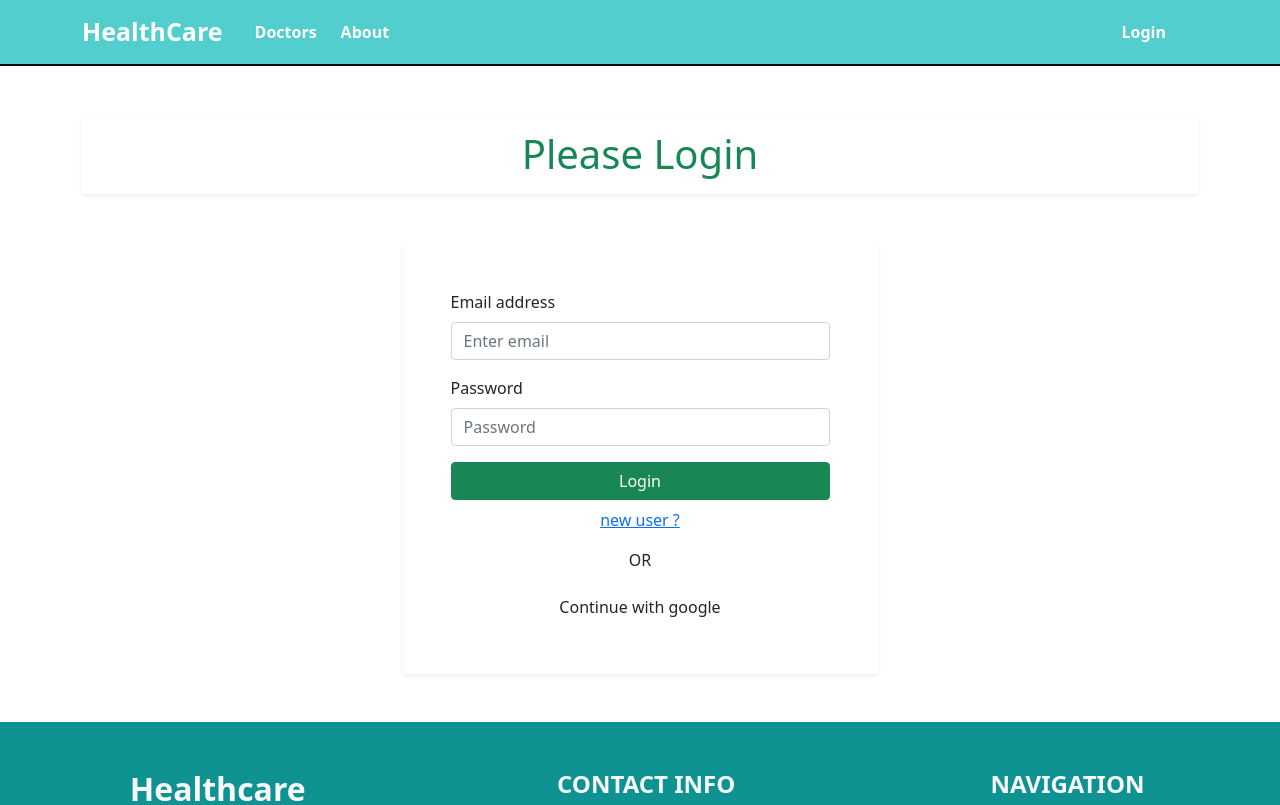
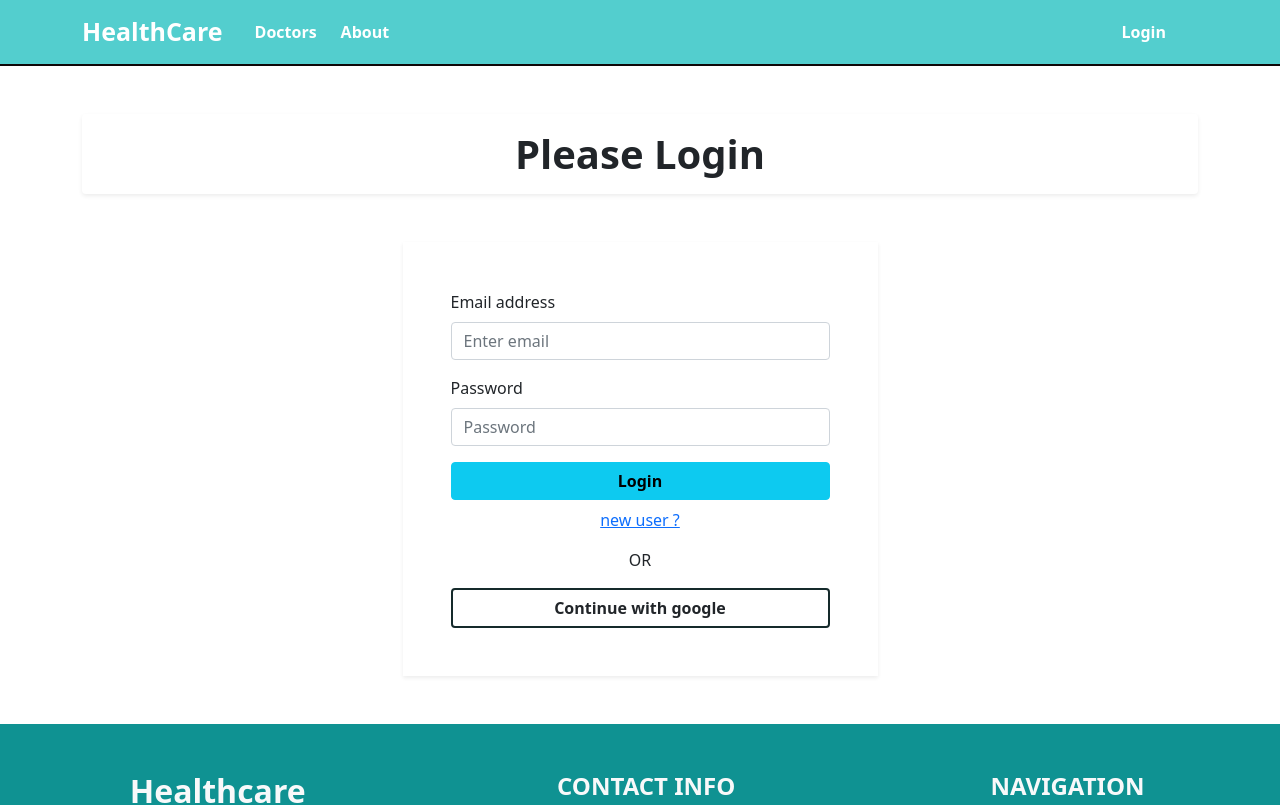
Before and after one commit to saiedanwar7/healthcare-website, a React (Create React App) app: page /login in a window 1280 px wide. Shown: the top 805 px of the page. Built offline with nearby package versions, Linux system fonts and the light colour scheme; no server answers.

Commit message:
initial updates

```diff
--- a/src/Hooks/useFirebase.js
+++ b/src/Hooks/useFirebase.js
@@ -153,9 +153,10 @@ const useFirebase = () =>{
         console.log(error);
         setError("Your Email & Password Is Worng");
     })
-  }
 
 
+
+  }
 
 
 
--- a/src/components/Login/Login.css
+++ b/src/components/Login/Login.css
@@ -5,13 +5,9 @@
 }
 
 
-.btn-primary {
-    color: #fff;
-    background-color: #813AFE !important;
-    border-color: #813AFE !important;
-
+.go-btn{
+    border: 2px solid rgb(21, 42, 43);
 }
-
-.reset{
-    color:black;
+.go-btn:hover{
+    background-color: #31D2F2;
 }
--- a/src/components/Login/Login.js
+++ b/src/components/Login/Login.js
@@ -24,7 +24,7 @@ const Login = () => {
     return (
      <>
         <Container>
-            <h1 className="shadow-sm text-success mt-5 p-3 text-center rounded"> Please Login</h1>
+            <h1 className="shadow-sm text-dark fw-bold mt-5 p-3 text-center rounded"> Please Login</h1>
             <Row className="mt-5">
                 <Col lg={5} md={6} sm={12} className="p-5 m-auto shadow-sm rounded-lg">
 
@@ -42,18 +42,17 @@ const Login = () => {
    <p className="text-start text-danger">{error}</p>
 
 
-  <Button className="btn w-100" variant="success" type="submit">
-    Login
-  </Button>
+                 <Button className=" btn btn-info fw-bold w-100"  type="submit">
+                         Login
+               </Button>
 
                <div className="text-center mt-2">
-                   {/* <Link onClick={() => setIsLogin(!isLogin)}  to="/register">new user ?</Link> */}
-                    <Link onClick={handleError}  to="/register">new user ?</Link>
+             <Link onClick={handleError}  to="/register">new user ?</Link>
                 </div>
 </Form>
              <div className="login-from mx-auto mt-3">
                 <p className="text-center">OR</p>
-                <button onClick={handleGoogleLogin} className="btn w-100 ">Continue with google</button>
+                <button onClick={handleGoogleLogin} className="btn fw-bold go-btn w-100 ">Continue with google</button>
             </div>
                 </Col>
             </Row>
```
Also changed, not shown: firebase.json.
